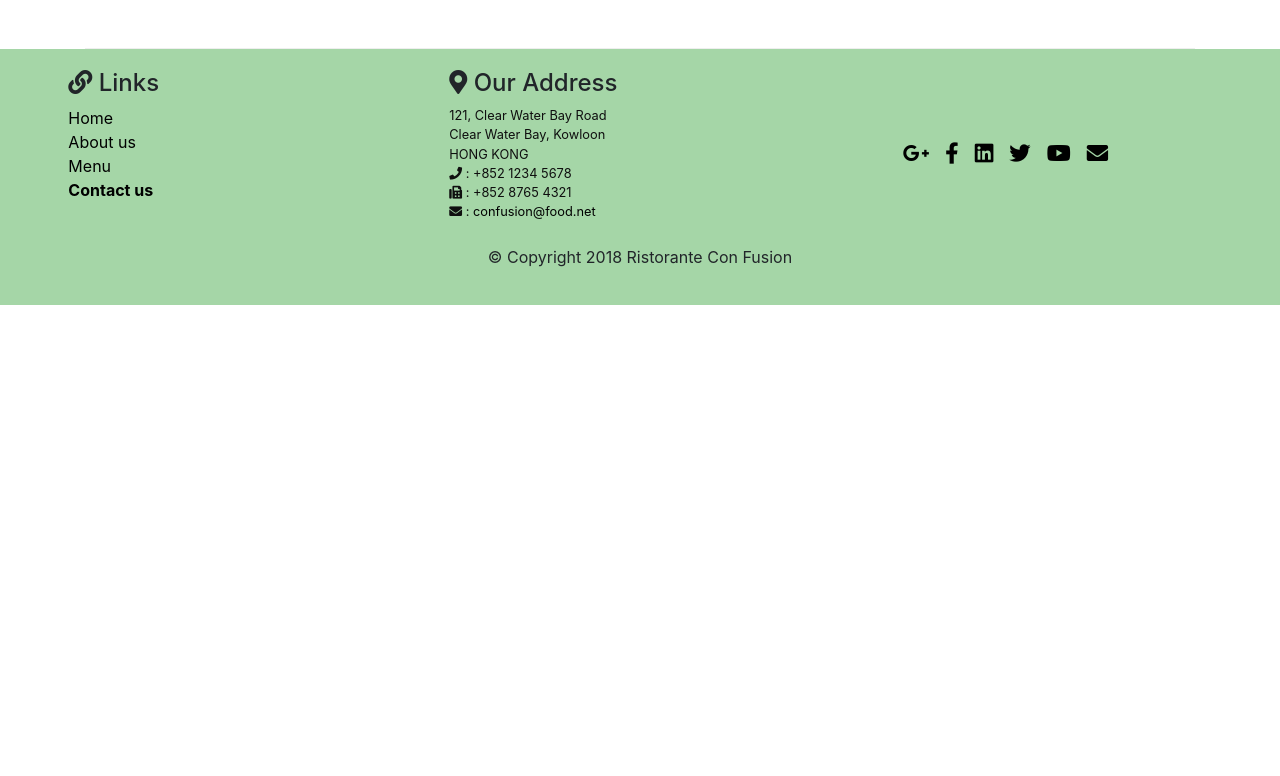
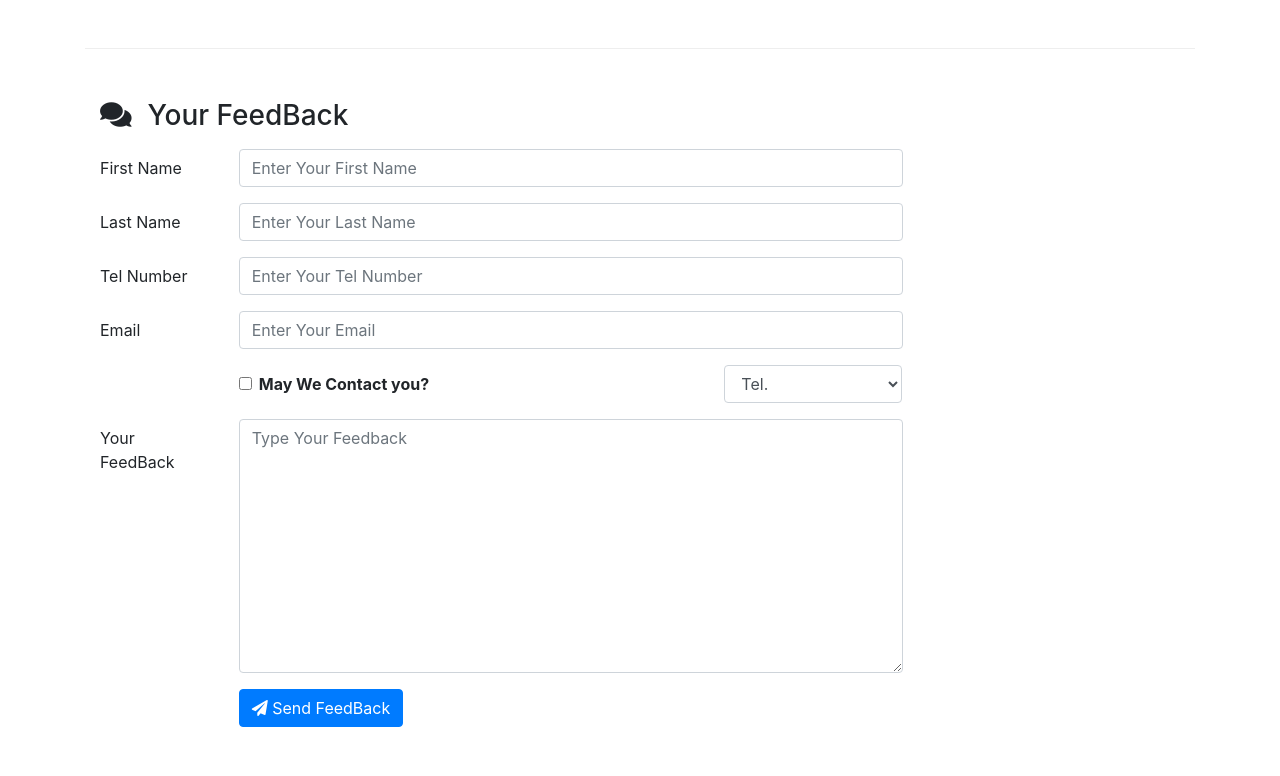
Before and after one commit to Badr-MOUFAD/conFusion-website, a React (Create React App) app: page /contact-us in a window 1280 px wide. Shown: the part 864-1640 px from the top of the page. Before the commit the page ends 1169 px from the top, so only its background shows below. Built offline with nearby package versions, Linux system fonts and the light colour scheme.

Commit message:
Controlled Forms

```diff
--- /dev/null
+++ b/src/Hooks/useMultiState.js
@@ -0,0 +1,16 @@
+import React, { useState, useRef } from 'react';
+
+export function useMultiState(initObj) {
+    const refObj = useRef(initObj);
+    const [_, setObj] = useState(initObj);
+
+    const setObjByKey = (key, val) => {
+      refObj.current[key] = val;
+
+      let newObj = Object.create(refObj.current);
+
+      setObj(newObj);
+    };
+
+    return [refObj.current, setObjByKey];
+  }
--- a/src/components/ContactComponent.js
+++ b/src/components/ContactComponent.js
@@ -1,13 +1,24 @@
 import React from 'react';
+import { useMultiState } from '../Hooks/useMultiState';
 //layout
-import { Container, Row, Col, Button } from 'reactstrap';
+import { Container, Row, Col } from 'reactstrap';
 //components
 import { Card, CardHeader, CardBody, CardFooter } from 'reactstrap';
+import { Form, FormGroup, Label, Input, Button } from 'reactstrap';
 //m component
 import BreadcrumbComponent from './BreadcrumbComponent';
 
 
 export default function ContactComponent(props) {
+    const [formContact, setFormContact] = useMultiState({
+        firstName: '',
+        lastName: '',
+        telNum: '',
+        email: '',
+        agree: false,
+        contactType: 'Tel.',
+        message: ''
+    });
 
     return(
         <Container>
@@ -54,6 +65,108 @@ export default function ContactComponent(props) {
                     </Card>
                 </Col>
             </Row>
+            <Row className="row-content">
+                <Col xs={12} className="mb-2">
+                    <h3><i class="fas fa-comments mr-3"> </i>Your FeedBack</h3>
+                </Col>
+                <Col xs={12} md={9}>
+                    <Form onSubmit={(e) => {alert(JSON.stringify(formContact)); e.preventDefault()}}>
+                        <FormGroup row>
+                            <Label htmlFor="firstName" md={{size: 2, offset: 0}}>First Name</Label>
+                            <Col md={{size: 10, offset: 0}}>
+                                <Input
+                                    id="firstName"
+                                    type="text"
+                                    name="firstName"
+                                    placeholder="Enter Your First Name"
+                                    value={formContact.firstName}
+                                    onChange={({ target }) => setFormContact(target.name, target.value)}/>
+                            </Col>
+                        </FormGroup>
+                        <FormGroup row>
+                            <Label htmlFor="lastName" md={{size: 2, offset: 0}}>Last Name</Label>
+                            <Col md={{size: 10, offset: 0}}>
+                                <Input
+                                    id="lastName"
+                                    type="text"
+                                    name="lastName"
+                                    placeholder="Enter Your Last Name"
+                                    value={formContact.lastName}
+                                    onChange={({ target }) => setFormContact(target.name, target.value)}/>
+                            </Col>
+                        </FormGroup>
+                        <FormGroup row>
+                            <Label htmlFor="telNum" md={{size: 2, offset: 0}}>Tel Number</Label>
+                            <Col md={{size: 10, offset: 0}}>
+                                <Input
+                                    id="telNum"
+                                    type="tel"
+                                    name="telNum"
+                                    placeholder="Enter Your Tel Number"
+                                    value={formContact.telNum}
+                                    onChange={({ target }) => setFormContact(target.name, target.value)}/>
+                            </Col>
+                        </FormGroup>
+                        <FormGroup row>
+                            <Label htmlFor="email" md={{size: 2, offset: 0}}>Email</Label>
+                            <Col md={{size: 10, offset: 0}}>
+                                <Input
+                                    id="email"
+                                    type="email"
+                                    name="email"
+                                    placeholder="Enter Your Email"
+                                    value={formContact.email}
+                                    onChange={({ target }) => setFormContact(target.name, target.value)}/>
+                            </Col>
+                        </FormGroup>
+                        <FormGroup row className="align-items-center">
+                            <Col md={{size: 6, offset: 2}}>
+                                <FormGroup check>
+                                    <Label htmlFor="agree" check>
+                                        <Input
+                                                id="agree"
+                                                type="checkbox"
+                                                name="agree"
+                                                checked={formContact.agree}
+                                                onChange={({ target }) => setFormContact(target.name, target.checked)}/>
+                                           <strong>May We Contact you?</strong>
+                                    </Label>
+                                </FormGroup>
+                            </Col>
+                            <Col md={{size: 3, offset: 1}}>
+                                <Input
+                                    name="contactType"
+                                    type="select"
+                                    value={formContact.contactType}
+                                    onChange={({ target }) => setFormContact(target.name, target.value)}>
+                                    <option>Tel.</option>
+                                    <option>Email</option>
+                                </Input>
+                            </Col>
+                        </FormGroup>
+                        <FormGroup row>
+                            <Label htmlFor="message" md={{size: 2, offset: 0}}>Your FeedBack</Label>
+                            <Col md={{size: 10, offset: 0}}>
+                                <Input
+                                    id="message"
+                                    name="message"
+                                    type="textarea"
+                                    placeholder="Type Your Feedback"
+                                    rows={10}
+                                    value={formContact.message}
+                                    onChange={({ target }) => setFormContact(target.name, target.value)}/>
+                            </Col>
+                        </FormGroup>
+                        <FormGroup row>
+                            <Col md={{size: 10, offset: 2}}>
+                                <Button type="submit" color="primary">
+                                    <i class="fas fa-paper-plane"></i> Send FeedBack
+                                </Button>
+                            </Col>
+                        </FormGroup>
+                    </Form>
+                </Col>
+            </Row>
         </Container>
     );
 }
```
